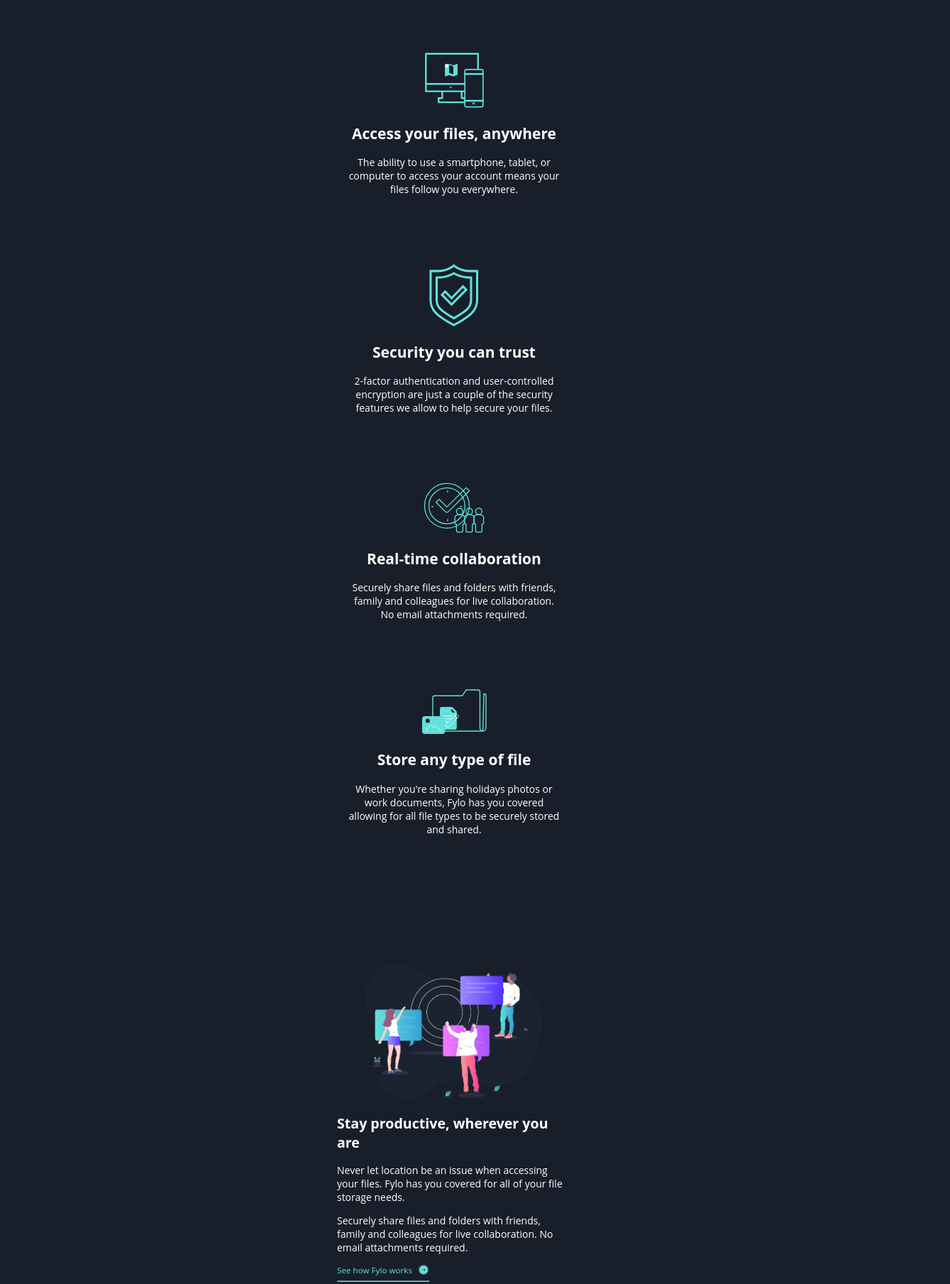
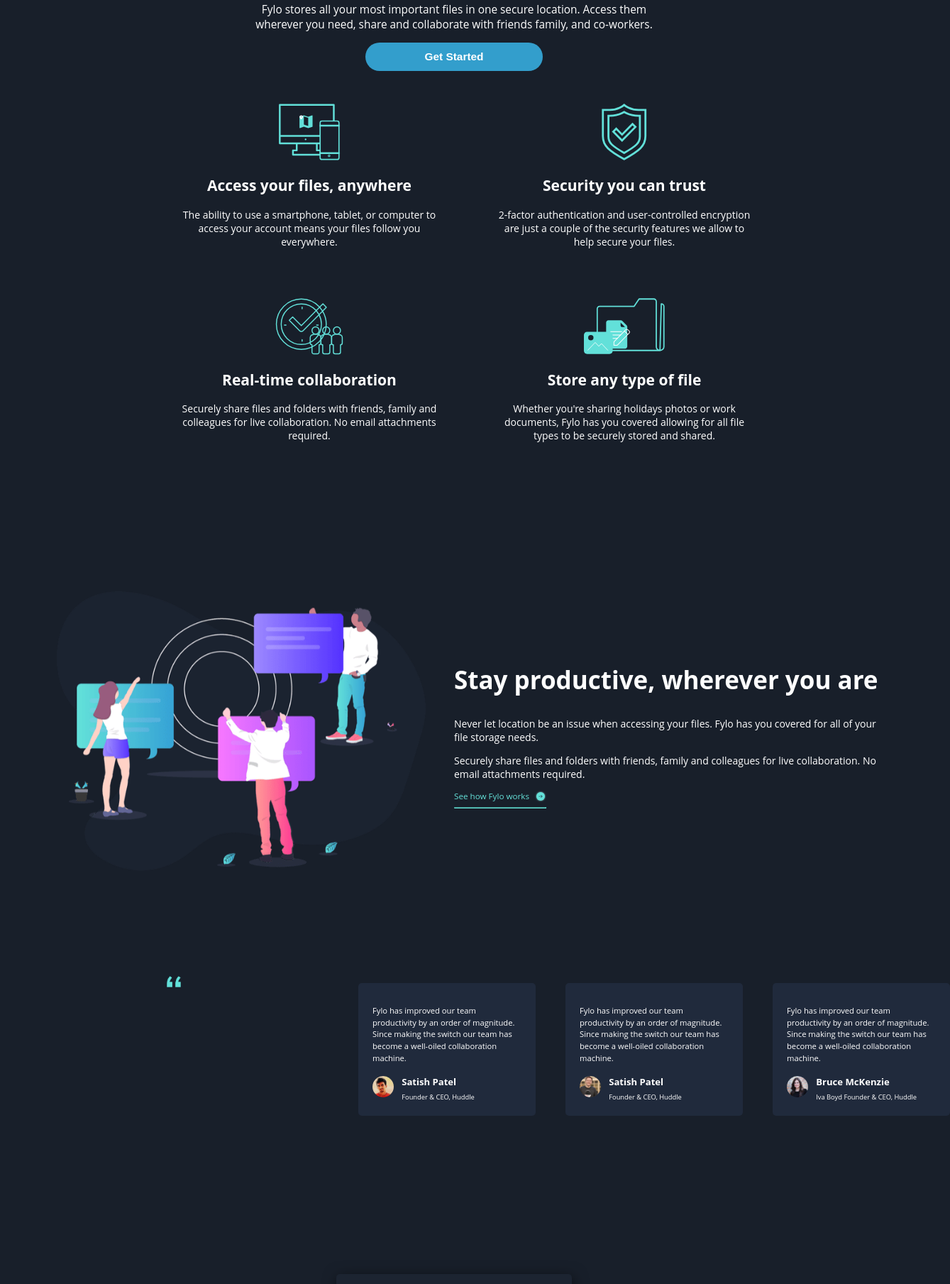
Before and after one commit to FAD95/fylo-dark-theme-landing-page-master, a plain HTML site: page Client/index.html in a window 1280 px wide. Shown: the part 769-2578 px from the top of the page at 71% size, 1339 px wide, since content can reach past the window. Drawn offline with Linux system fonts and the light colour scheme.

Commit message:
haciendo desktop

```diff
--- a/Client/css/styles.css
+++ b/Client/css/styles.css
@@ -82,7 +82,7 @@
 
 .container {
     margin: 0 auto;
-    max-width: 330px;
+    max-width: 820px;
     width: 100%;
 }
 
@@ -91,8 +91,8 @@
     justify-content: space-between;
     align-items: center;
     flex-wrap: wrap;
-    margin: 0 15px;
     height: 50px;
+    margin: 1em 15px;
 }
 
 #header-list {
@@ -109,17 +109,18 @@
     text-decoration: none;
 }
 
-.main-img img {
-    width: 100%;
-    margin-top: 1em;
-}
-
 #main-info {
-    height: calc(100vh - 50px);
+    height: calc(100vh - (50px + 4em));
     width: 90%;
     margin: 0 auto;
     font-size: 1.1em;
     text-align: center;
+    margin-bottom: 6em;
+}
+
+.main-img img {
+    width: 100%;
+    margin-top: 1em;
 }
 
 #features {
@@ -129,8 +130,12 @@
 
 .feature {
     width: 90%;
-    margin: 0 auto 6rem;
+    margin-bottom: 6em;
     text-align: center;
+}
+
+.feature img {
+    height: 80px;
 }
 
 #stay-productive {
@@ -264,8 +269,6 @@
     justify-content: center;
 }
 
-
-
 #social-media i {
     height: 30px;
     width: 30px;
@@ -276,3 +279,58 @@
     justify-content: center;
     margin: 0 .3em;
 }
+
+@media screen and (min-width:768px) {
+    .container {
+        max-width: 1200px;
+    }
+    .desktop-container {
+        max-width: 768px;
+        margin: 0 auto;
+    }
+    #header {
+        margin: 2em 0;
+        padding: 0 3em;
+    }
+    #header img {
+        width: 150px;
+    }
+    #main-info h1 {
+        font-size: 2em;
+    }
+    #main-info p {
+        padding: 0 6em;
+    }
+    .features-grid {
+        display: grid;
+        grid-template-columns: 360px 360px;
+        grid-template-rows: 1fr 1fr;
+        grid-gap: 4em 6em;
+        justify-content: space-between;
+    }
+    .feature {
+        width: 100%;
+        margin: 0;
+    }
+    #stay-productive {
+        display: grid;
+        grid-template-columns: 1fr 1fr;
+        align-items: center;
+    }
+    #stay-productive article h2 {
+        font-size: 2.5em;
+    }
+    #testimonials_container {
+        display: grid;
+        grid-template-columns: repeat(3, 250px);
+        /* grid-template-rows: 250px; */
+        /* margin: 0 auto; */
+        justify-content: space-around;
+        grid-gap: 2em 3em;
+    }
+    #testimonials-fig {
+        position: absolute;
+        transform: translate(-280px, -10px);
+        /* transform: translateY(-20px); */
+    }
+}
--- a/Client/index.html
+++ b/Client/index.html
@@ -38,6 +38,7 @@
     </header>
     <div class="container">
       <section id="main-info">
+        <div class="desktop-container">
           <figure class="main-img">
             <img src="./images/illustration-intro.png" alt="" />
           </figure>
@@ -52,8 +53,10 @@
           <button type="submit" class="btn bg-blue">
             Get Started
           </button>
+        </div>
       </section>
       <section id="features">
+        <div class="desktop-container">
           <div class="u-wrapper">
             <div class="features-grid">
               <article class="feature">
@@ -68,9 +71,9 @@
                 <img src="./images/icon-security.svg" alt="" />
                 <h2>Security you can trust</h2>
                 <p>
-                2-factor authentication and user-controlled encryption are just
-                a couple of the security features we allow to help secure your
-                files.
+                  2-factor authentication and user-controlled encryption are
+                  just a couple of the security features we allow to help secure
+                  your files.
                 </p>
               </article>
               <article class="feature">
@@ -91,6 +94,7 @@
                   stored and shared.
                 </p>
               </article>
+            </div>
           </div>
         </div>
       </section>
@@ -121,6 +125,7 @@
         <figure id="testimonials-fig">
           <img src="./images/bg-quotes.png" alt="" />
         </figure>
+        <div id="testimonials_container">
           <article class="testimonial">
             <p>
               Fylo has improved our team productivity by an order of magnitude.
@@ -152,7 +157,7 @@
               </div>
             </div>
           </article>
-        <article class="testimonial m-0">
+          <article class="testimonial">
             <p>
               Fylo has improved our team productivity by an order of magnitude.
               Since making the switch our team has become a well-oiled
@@ -167,6 +172,7 @@
               </div>
             </div>
           </article>
+        </div>
       </section>
       <section id="get-started">
         <div id="get-started_container">
```
Lines whose indentation alone changed are shown as unchanged.
